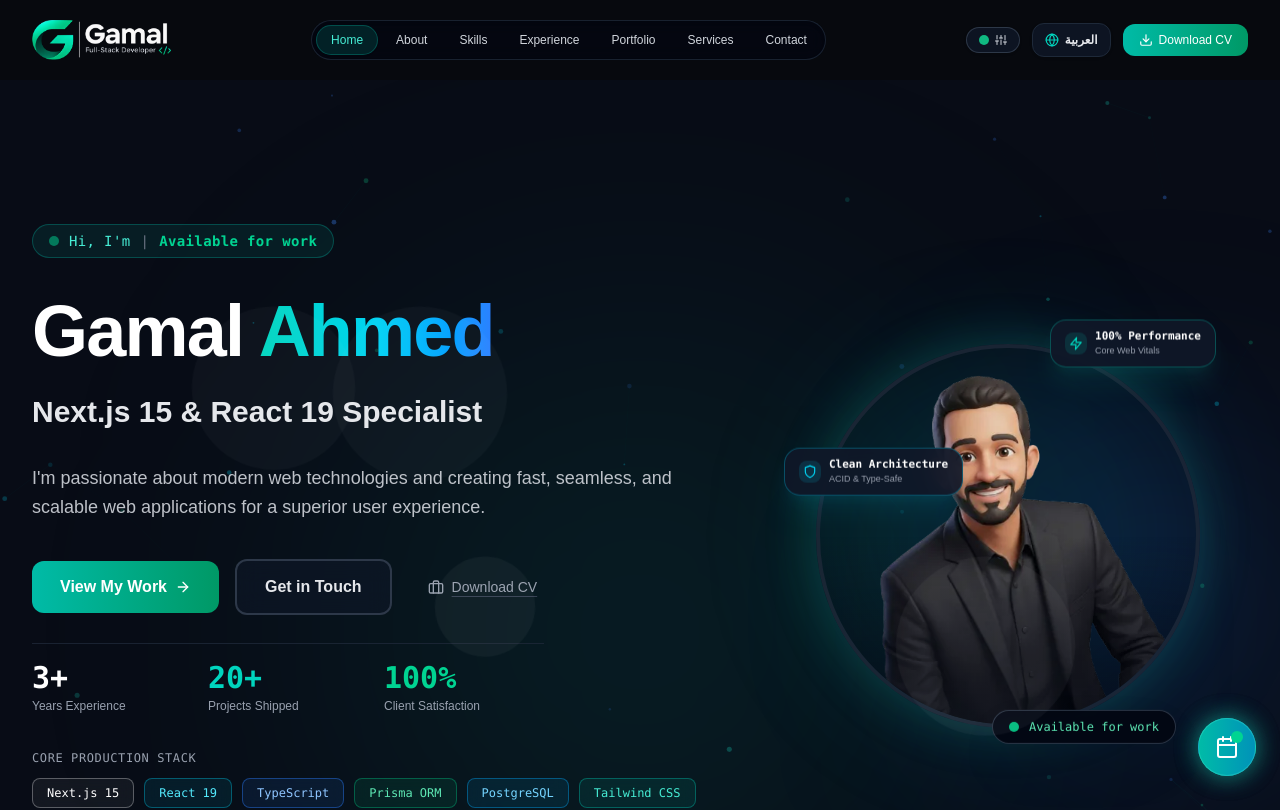
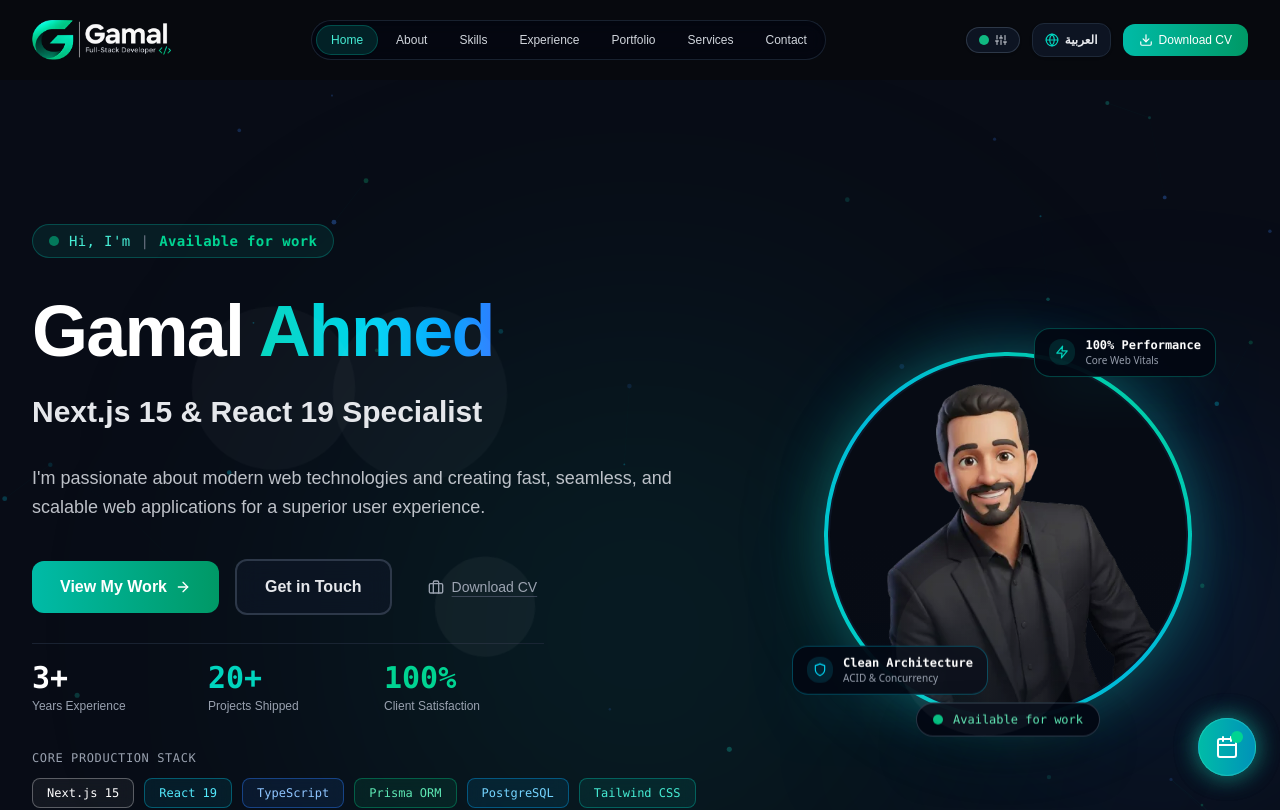
Before and after one commit to ga5e8je99/gamal, a Next.js app: page / in a window 1280 px wide. Shown: the top 810 px of the page. Built offline with nearby package versions, Linux system fonts and the light colour scheme.

Commit message:
fix(hero): refine avatar framing, remove face overlapping, and balance floating badges

```diff
--- a/app/components/Hero.js
+++ b/app/components/Hero.js
@@ -190,62 +190,64 @@ export default function Hero() {
           </div>
 
           {/* Avatar & Floating Badges */}
-          <div className="w-full lg:w-5/12 flex justify-center relative">
-            <div className="relative w-72 h-72 sm:w-84 sm:h-84 lg:w-96 lg:h-96">
+          <div className="w-full lg:w-5/12 flex justify-center relative py-6">
+            <div className="relative w-64 h-64 sm:w-80 sm:h-80 lg:w-92 lg:h-92">
 
               {/* Outer pulsing neon glow */}
-              <div className="absolute inset-0 bg-gradient-to-r from-teal-500/25 via-cyan-500/20 to-blue-500/25 rounded-full blur-3xl animate-pulse" />
+              <div className="absolute -inset-4 bg-gradient-to-tr from-teal-500/25 via-cyan-500/20 to-blue-500/25 rounded-full blur-2xl animate-pulse pointer-events-none" />
 
+              {/* Radiant Gradient Border Ring */}
+              <div className="relative p-1 rounded-full bg-gradient-to-tr from-teal-400 via-cyan-500 to-emerald-400 shadow-[0_0_50px_rgba(20,184,166,0.35)] w-full h-full">
                 {/* Main Avatar Circular Frame */}
-              <div className="relative w-full h-full rounded-full overflow-hidden border-4 border-gray-800/80 shadow-[0_0_50px_rgba(20,184,166,0.25)] group">
+                <div className="relative w-full h-full rounded-full overflow-hidden bg-[#070b14] border-2 border-[#0d1627] group">
                   <Image
                     src="/gamalImage.webp"
                     alt={`${fullName} - Full-Stack Web Developer`}
                     fill
                     className="object-cover group-hover:scale-105 transition-transform duration-700"
-                  sizes="(max-width: 640px) 288px, (max-width: 1024px) 336px, 384px"
+                    sizes="(max-width: 640px) 256px, (max-width: 1024px) 320px, 368px"
                     priority
                   />
-
                   {/* Subtle dark gradient overlay */}
-                <div className="absolute inset-0 bg-gradient-to-t from-gray-950/60 via-transparent to-transparent pointer-events-none" />
+                  <div className="absolute inset-0 bg-gradient-to-t from-[#080c16]/50 via-transparent to-transparent pointer-events-none" />
+                </div>
               </div>
 
-              {/* Floating Glassmorphism Badge 1: Top-Right (Web Vitals) */}
+              {/* Floating Glassmorphism Badge 1: Top-Right (Above shoulder, clean of face) */}
               <motion.div
-                animate={{ y: [0, -8, 0] }}
+                animate={{ y: [0, -7, 0] }}
                 transition={{ duration: 4, repeat: Infinity, ease: "easeInOut" }}
-                className="absolute -top-3 -right-2 sm:-top-5 sm:-right-4 bg-gray-900/90 backdrop-blur-md px-3.5 py-2 rounded-2xl border border-teal-500/35 shadow-xl shadow-teal-500/10 flex items-center gap-2 z-20"
+                className="absolute -top-3 -right-2 sm:-top-5 sm:-right-6 bg-gray-950/90 backdrop-blur-xl px-3.5 py-2 rounded-2xl border border-teal-500/35 shadow-2xl shadow-teal-500/10 flex items-center gap-2.5 z-20"
               >
-                <div className="p-1 rounded-lg bg-teal-500/15 text-teal-400">
+                <div className="p-1.5 rounded-xl bg-teal-500/15 text-teal-400">
                   <FiZap className="text-sm" />
                 </div>
                 <div>
-                  <div className="text-[11px] font-bold text-white font-mono">100% Performance</div>
-                  <div className="text-[9px] text-gray-400">{isArabic ? "سرعة واستجابة قياسية" : "Core Web Vitals"}</div>
+                  <div className="text-xs font-bold text-white font-mono">100% Performance</div>
+                  <div className="text-[10px] text-gray-400 font-sans">{isArabic ? "سرعة واستجابة قياسية" : "Core Web Vitals"}</div>
                 </div>
               </motion.div>
 
-              {/* Floating Glassmorphism Badge 2: Top-Left (Enterprise Architecture) */}
+              {/* Floating Glassmorphism Badge 2: Bottom-Left (Down by elbow/torso, NEVER over face) */}
               <motion.div
-                animate={{ y: [0, 8, 0] }}
+                animate={{ y: [0, 7, 0] }}
                 transition={{ duration: 4.5, repeat: Infinity, ease: "easeInOut", delay: 0.5 }}
-                className="absolute top-1/4 -left-4 sm:top-1/4 sm:-left-8 bg-gray-900/90 backdrop-blur-md px-3.5 py-2 rounded-2xl border border-cyan-500/35 shadow-xl shadow-cyan-500/10 flex items-center gap-2 z-20"
+                className="absolute bottom-6 -left-3 sm:bottom-8 sm:-left-8 bg-gray-950/90 backdrop-blur-xl px-3.5 py-2 rounded-2xl border border-cyan-500/35 shadow-2xl shadow-cyan-500/10 flex items-center gap-2.5 z-20"
               >
-                <div className="p-1 rounded-lg bg-cyan-500/15 text-cyan-400">
+                <div className="p-1.5 rounded-xl bg-cyan-500/15 text-cyan-400">
                   <FiShield className="text-sm" />
                 </div>
                 <div>
-                  <div className="text-[11px] font-bold text-white font-mono">Clean Architecture</div>
-                  <div className="text-[9px] text-gray-400">{isArabic ? "معمارية نظيفة وقابلة للتوسع" : "ACID & Type-Safe"}</div>
+                  <div className="text-xs font-bold text-white font-mono">Clean Architecture</div>
+                  <div className="text-[10px] text-gray-400 font-sans">{isArabic ? "معمارية نظيفة وقابلة للتوسع" : "ACID & Concurrency"}</div>
                 </div>
               </motion.div>
 
-              {/* Floating Glassmorphism Badge 3: Bottom Status */}
+              {/* Floating Glassmorphism Badge 3: Bottom-Center Status Anchor */}
               <motion.div
-                animate={{ y: [0, -6, 0] }}
+                animate={{ y: [0, -5, 0] }}
                 transition={{ duration: 3.5, repeat: Infinity, ease: "easeInOut", delay: 1 }}
-                className="absolute -bottom-4 right-4 sm:-bottom-5 sm:right-6 bg-gray-950/95 backdrop-blur-md px-4 py-2 rounded-full border border-gray-700/80 shadow-2xl flex items-center gap-2.5 z-20"
+                className="absolute -bottom-5 left-1/2 -translate-x-1/2 bg-gray-950/95 backdrop-blur-xl px-4 py-2 rounded-full border border-gray-700/80 shadow-2xl shadow-black/80 flex items-center gap-2.5 z-20 whitespace-nowrap"
               >
                 <span className="relative flex h-2.5 w-2.5">
                   <span className="animate-ping absolute inline-flex h-full w-full rounded-full bg-emerald-400 opacity-75" />
```
Lines whose indentation alone changed are shown as unchanged.
